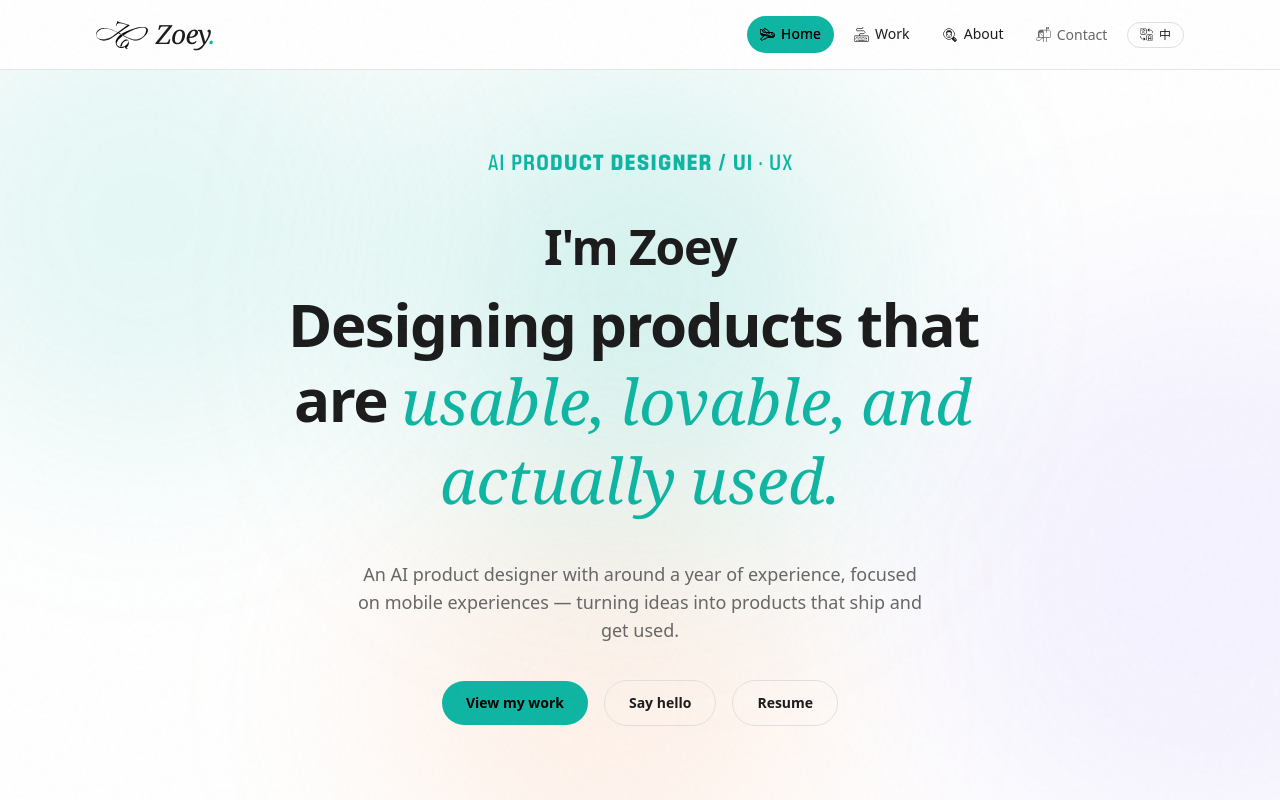
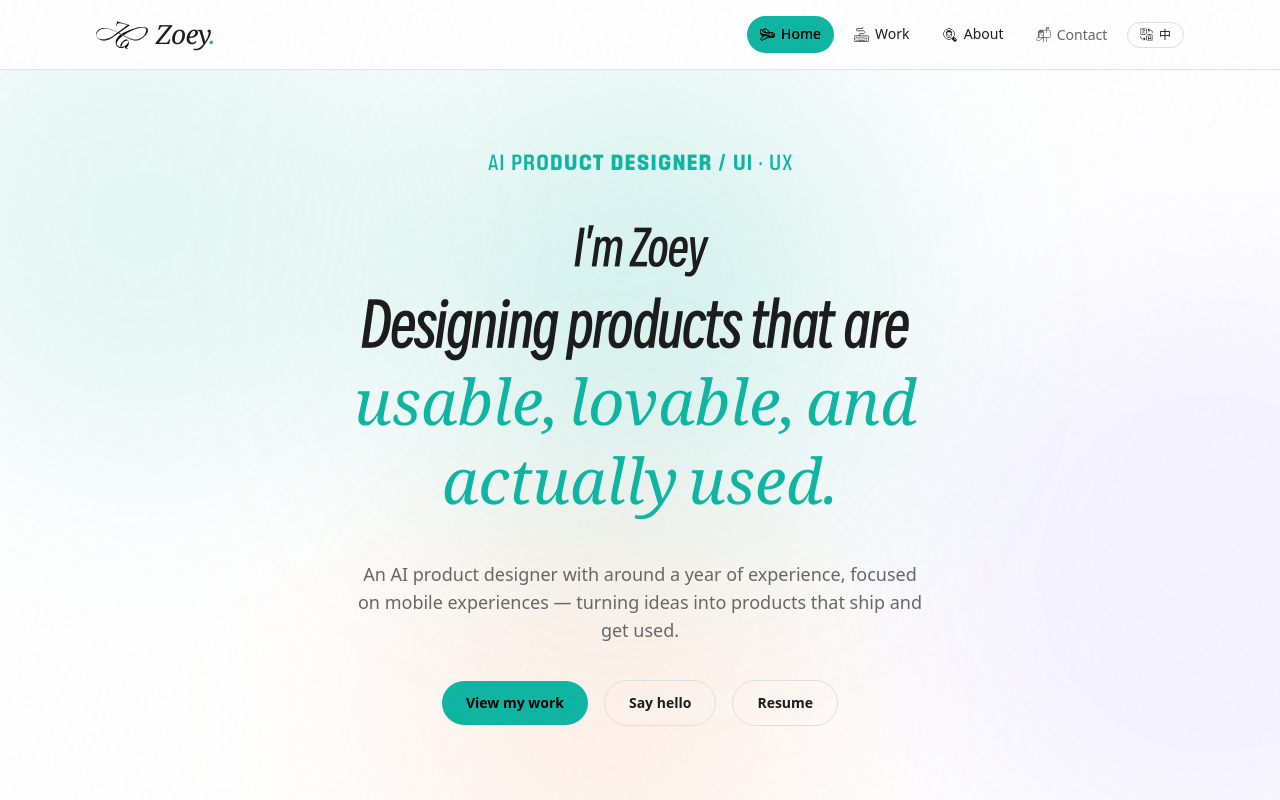
Before and after one commit to gaogao0805/portfolio, a Next.js app: page /en in a window 1280 px wide. Shown: the top 800 px of the page. Built offline with nearby package versions, Linux system fonts and the light colour scheme.

Commit message:
Use Smiley Sans Oblique for the home hero title

```diff
--- a/src/app/globals.css
+++ b/src/app/globals.css
@@ -22,6 +22,24 @@
     "Segoe UI", Roboto, "Helvetica Neue", Arial, "Microsoft YaHei", sans-serif;
   --font-mono: ui-monospace, "SF Mono", "Cascadia Code", Menlo, Consolas,
     monospace;
+}
+
+/* 得意黑斜体：仅首页 Hero 主标题使用（.font-smiley）。
+   子集只含 hero 文案字形 + ASCII + 常用标点（12KB）；
+   改了 hero 文案要重新生成，否则新增字符会掉回苹方：
+   pyftsubset SmileySans-Oblique-3.otf --flavor=woff2 --desubroutinize \
+     --text="<新文案>" --unicodes="U+0020-007E,U+3000-303F,U+FF00-FFEF,U+2014,U+2018-201D,U+2026" \
+     --output-file=public/fonts/SmileySans-Oblique-hero.woff2 */
+@font-face {
+  font-family: "Smiley Sans";
+  src: url("/fonts/SmileySans-Oblique-hero.woff2") format("woff2");
+  font-weight: 400;
+  font-style: normal; /* 字体本身就是斜体设计，声明为 regular */
+  font-display: swap;
+}
+
+.font-smiley {
+  font-family: "Smiley Sans", var(--font-display);
 }
 
 :root {
--- a/src/components/Hero.tsx
+++ b/src/components/Hero.tsx
@@ -46,7 +46,7 @@ export function Hero({
           text={home.heroGreeting}
           animateBy={byChar ? "chars" : "words"}
           delay={byChar ? 90 : 150}
-          className={`justify-center font-display text-3xl font-bold ${
+          className={`justify-center font-smiley text-3xl ${
             byChar ? "tracking-normal" : "tracking-tight"
           } sm:text-5xl`}
         />
@@ -56,7 +56,7 @@ export function Hero({
           delay={byChar ? 70 : 150}
           emText={home.heroTaglineEm}
           emClassName={byChar ? "serif-em serif-em--cjk" : "serif-em"}
-          className={`max-w-3xl justify-center font-display text-4xl font-bold leading-tight ${
+          className={`max-w-3xl justify-center font-smiley text-4xl leading-tight ${
             byChar ? "tracking-normal" : "tracking-tight"
           } sm:text-6xl`}
         />
```
Also changed, not shown: public/fonts/SmileySans-Oblique-hero.woff2 (added).
